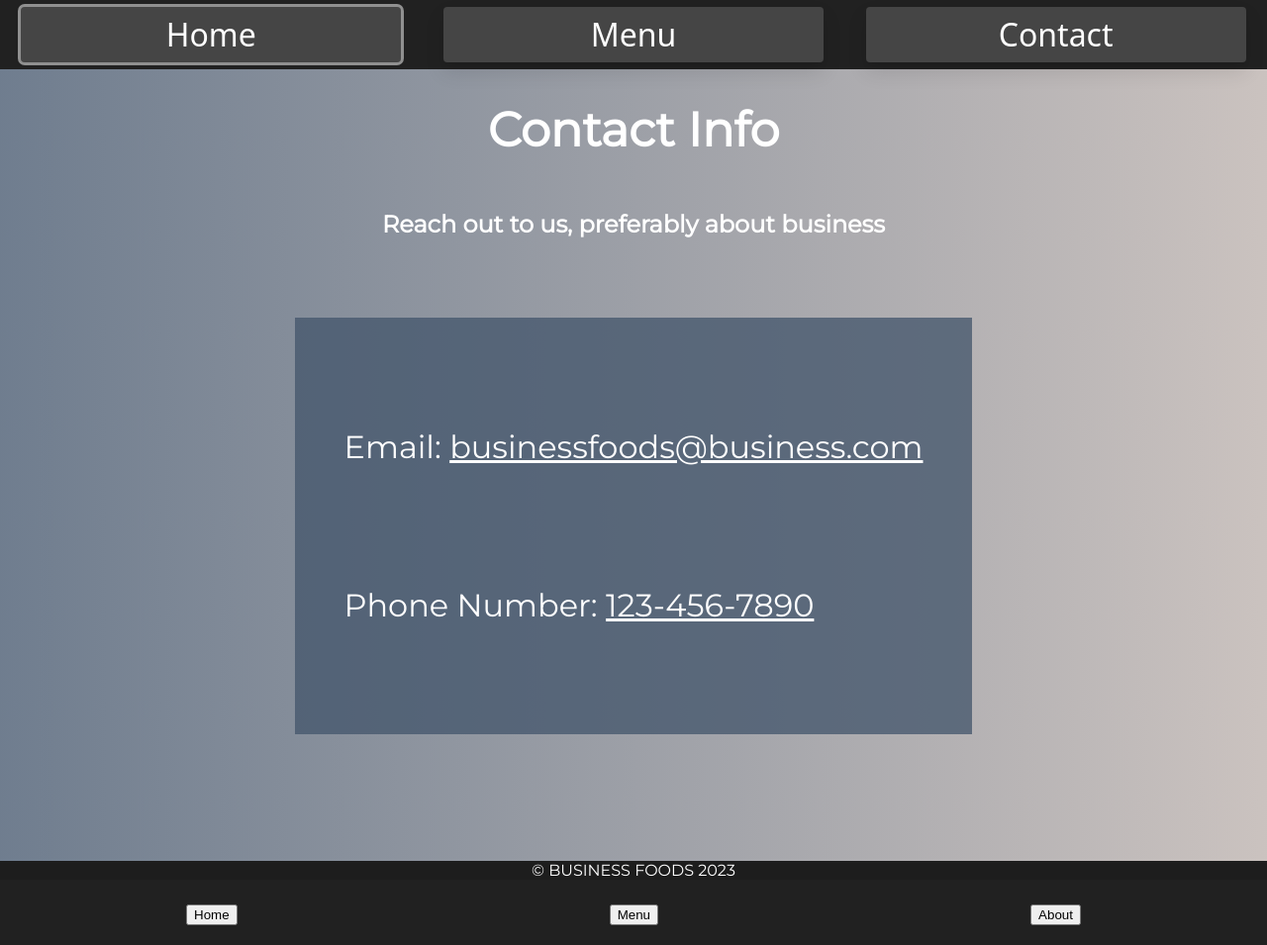
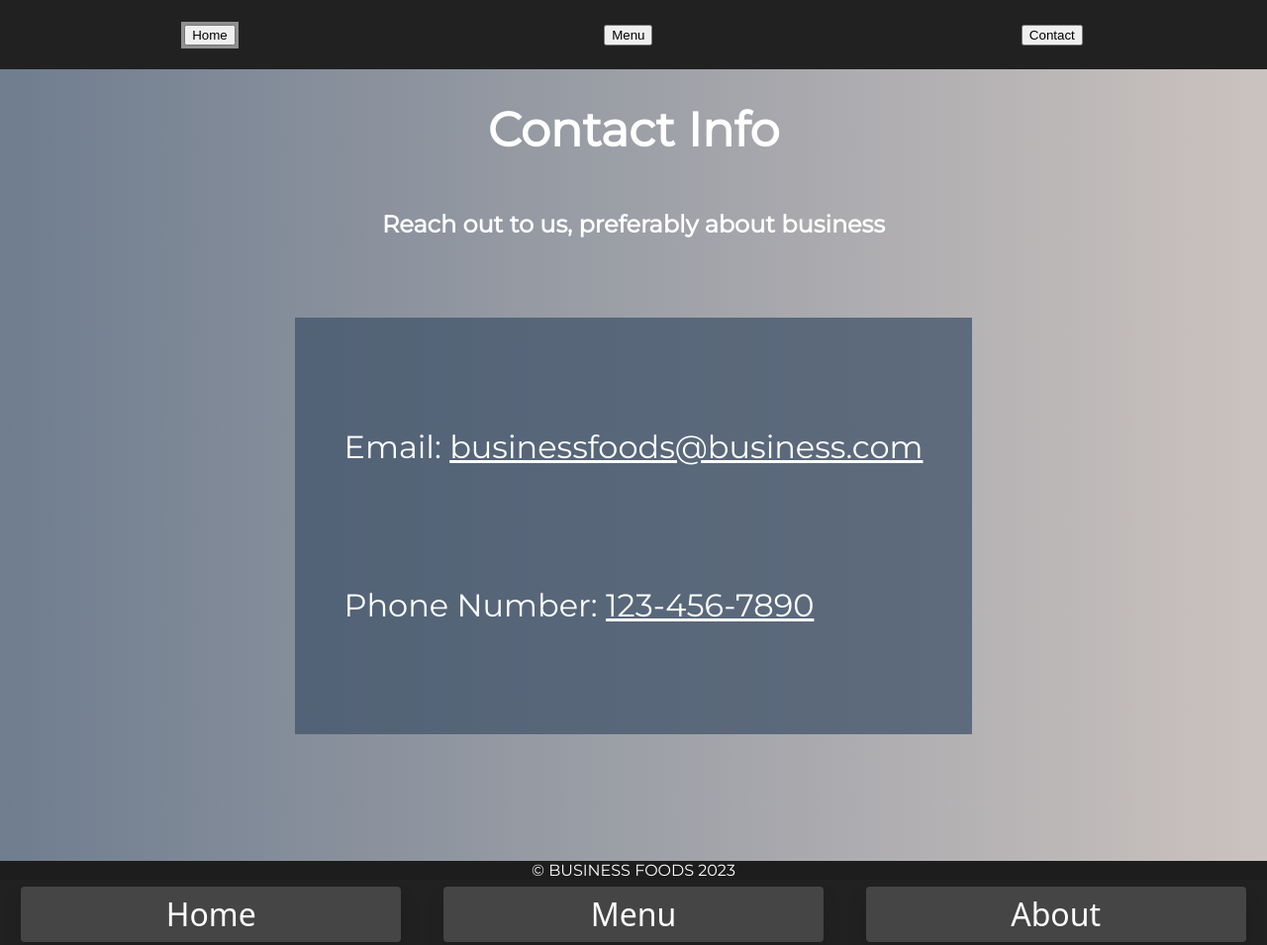
Before and after one commit to Hadddock/restaurant, a website built with webpack: page index.html in a window 1280 px wide. Shown: the top 955 px of the page at 99% size. Built offline with nearby package versions, Linux system fonts and the light colour scheme; files whose address does not match are found by name.

Commit message:
Add styling to buttons

```diff
--- a/src/index.js
+++ b/src/index.js
@@ -23,6 +23,7 @@ function createTabButtons(tabs) {
   const tabButtons = [];
   tabs.forEach((tab) => {
     const currentButton = document.createElement("button");
+    currentButton.classList.add("header-button");
     currentButton.textContent =
       tab.name.charAt(0).toUpperCase() + tab.name.slice(1);
     currentButton.addEventListener("click", selectTab.bind(this, tab));
--- a/src/style.scss
+++ b/src/style.scss
@@ -30,7 +30,7 @@ footer {
   align-items: center;
 }
 
-.headerButton {
+.header-button {
   align-items: center;
   background-color: rgba(255, 255, 255, 0.164);
 
```
